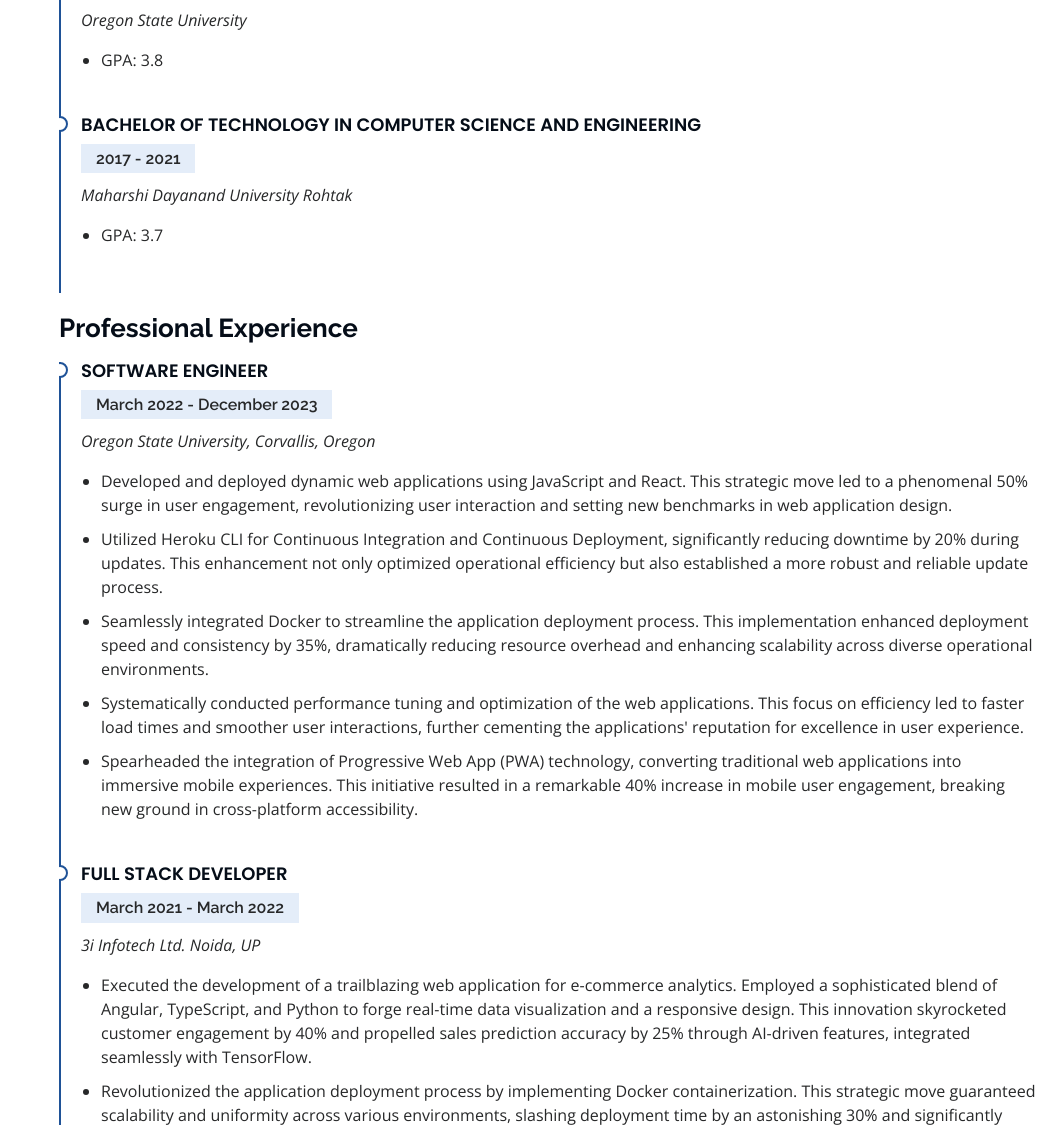
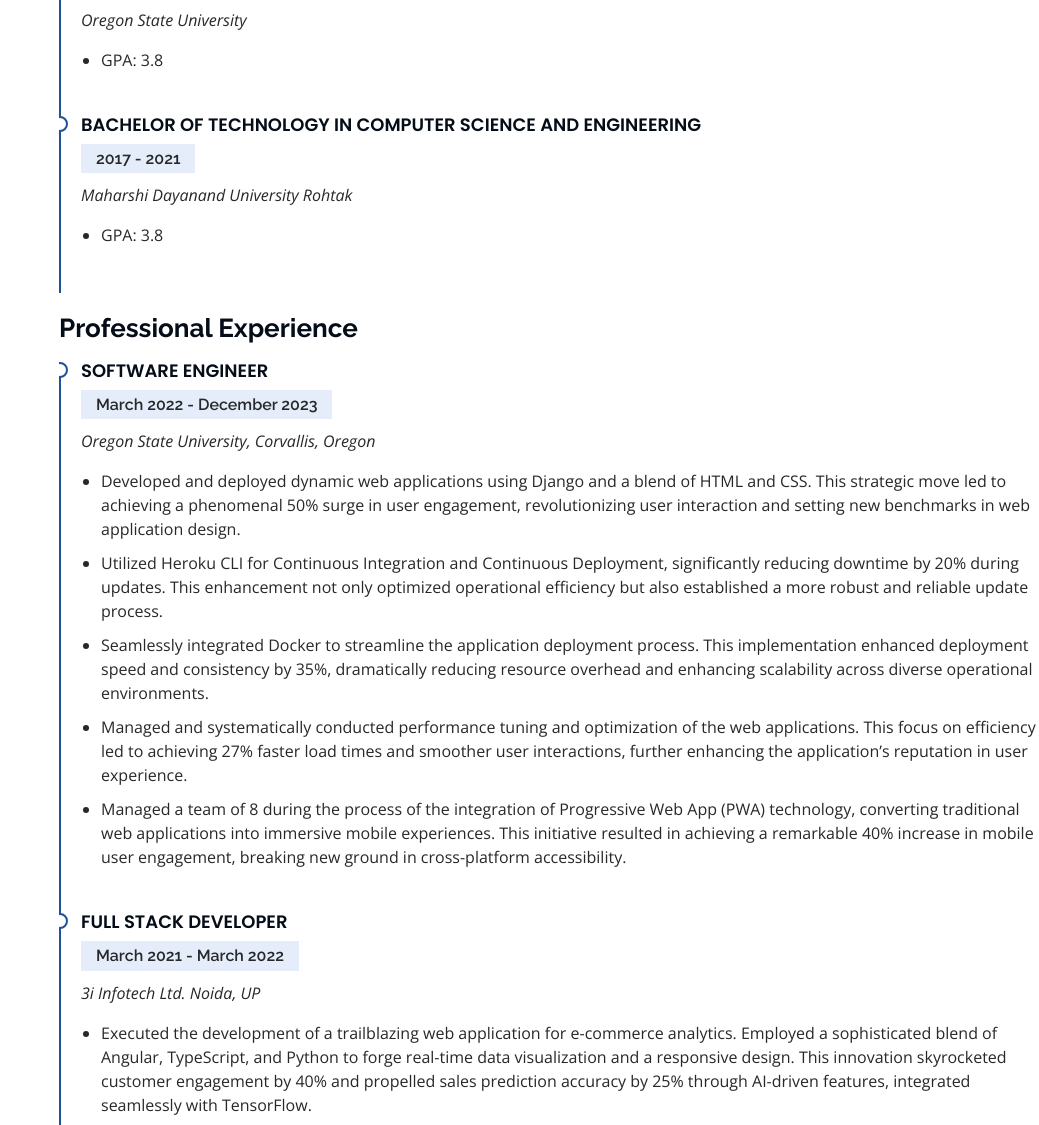
Before and after one commit to AmanPandita/My_Portfolio, a Django app: page / in a window 1280 px wide. Shown: the part 2462-3587 px from the top of the page, without its empty margins (241-1280 px from the left). Run offline with Django 3.2, Linux system fonts and the light colour scheme; data that the repository does not hold is empty; some libraries are stand-ins or nearby versions.

Commit message:
Update index.html

```diff
--- a/landingpage/templates/landingpage/index.html
+++ b/landingpage/templates/landingpage/index.html
@@ -170,7 +170,7 @@
             <h5>2017 - 2021</h5>
             <p><em>Maharshi Dayanand University Rohtak</em></p>
             <ul>
-              <li>GPA: 3.7 </li>
+              <li>GPA: 3.8 </li>
 
             </ul>
           </div>
@@ -182,15 +182,15 @@
             <h5>March 2022 - December 2023</h5>
             <p><em>Oregon State University, Corvallis, Oregon </em></p>
             <ul>
-              <li>Developed and deployed dynamic web applications using JavaScript and React. This strategic move led to a phenomenal 50% surge in user engagement, revolutionizing user interaction and setting new benchmarks in web application design.
+              <li>Developed and deployed dynamic web applications using Django and a blend of HTML and CSS. This strategic move led to achieving a phenomenal 50% surge in user engagement, revolutionizing user interaction and setting new benchmarks in web application design.
               </li>
               <li>Utilized Heroku CLI for Continuous Integration and Continuous Deployment, significantly reducing downtime by 20% during updates. This enhancement not only optimized operational efficiency but also established a more robust and reliable update process.
               </li>
               <li>Seamlessly integrated Docker to streamline the application deployment process. This implementation enhanced deployment speed and consistency by 35%, dramatically reducing resource overhead and enhancing scalability across diverse operational environments.
               </li>
-              <li>Systematically conducted performance tuning and optimization of the web applications. This focus on efficiency led to faster load times and smoother user interactions, further cementing the applications' reputation for excellence in user experience.
+              <li>Managed and systematically conducted performance tuning and optimization of the web applications. This focus on efficiency led to achieving 27% faster load times and smoother user interactions, further enhancing the application’s reputation in user experience.
               </li>
-              <li>Spearheaded the integration of Progressive Web App (PWA) technology, converting traditional web applications into immersive mobile experiences. This initiative resulted in a remarkable 40% increase in mobile user engagement, breaking new ground in cross-platform accessibility.</li>
+              <li>Managed a team of 8 during the process of the integration of Progressive Web App (PWA) technology, converting traditional web applications into immersive mobile experiences. This initiative resulted in achieving a remarkable 40% increase in mobile user engagement, breaking new ground in cross-platform accessibility.</li>
             </ul>
           </div>
 
```
